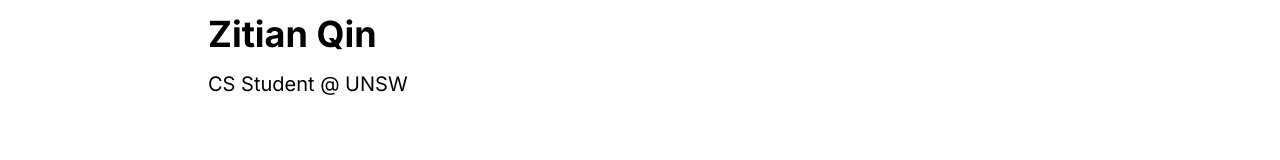
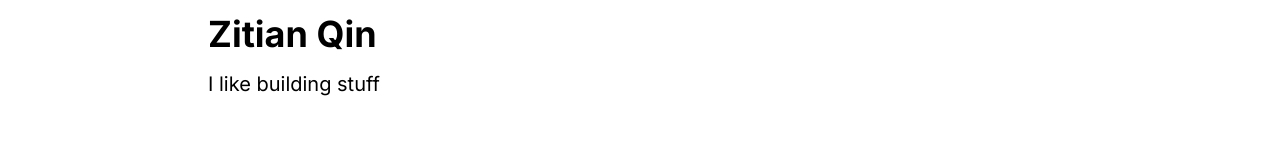
Before and after one commit to zitianqin/zitianqin.github.io, a Next.js app: page / in a window 1280 px wide. Shown: the part 143-303 px from the top of the page. Built offline with nearby package versions, Linux system fonts and the light colour scheme.

Commit message:
Update tagline to 'I like building stuff'

```diff
--- a/src/app/layout.tsx
+++ b/src/app/layout.tsx
@@ -7,7 +7,7 @@
 
 export const metadata: Metadata = {
   title: "Zitian Qin",
-  description: "CS student at UNSW",
+  description: "I like building stuff",
 };
 
 export default function RootLayout({
--- a/src/app/page.tsx
+++ b/src/app/page.tsx
@@ -3,7 +3,7 @@
     <div className="max-w-4xl mx-auto px-4 py-16">
       <section className="mb-16">
         <h1 className="text-4xl font-bold mb-4">Zitian Qin</h1>
-        <p className="text-xl">CS Student @ UNSW</p>
+        <p className="text-xl">I like building stuff</p>
       </section>
       <section className="mb-16">
         <h2 className="text-2xl font-semibold mb-4">What I've been up to</h2>
```
